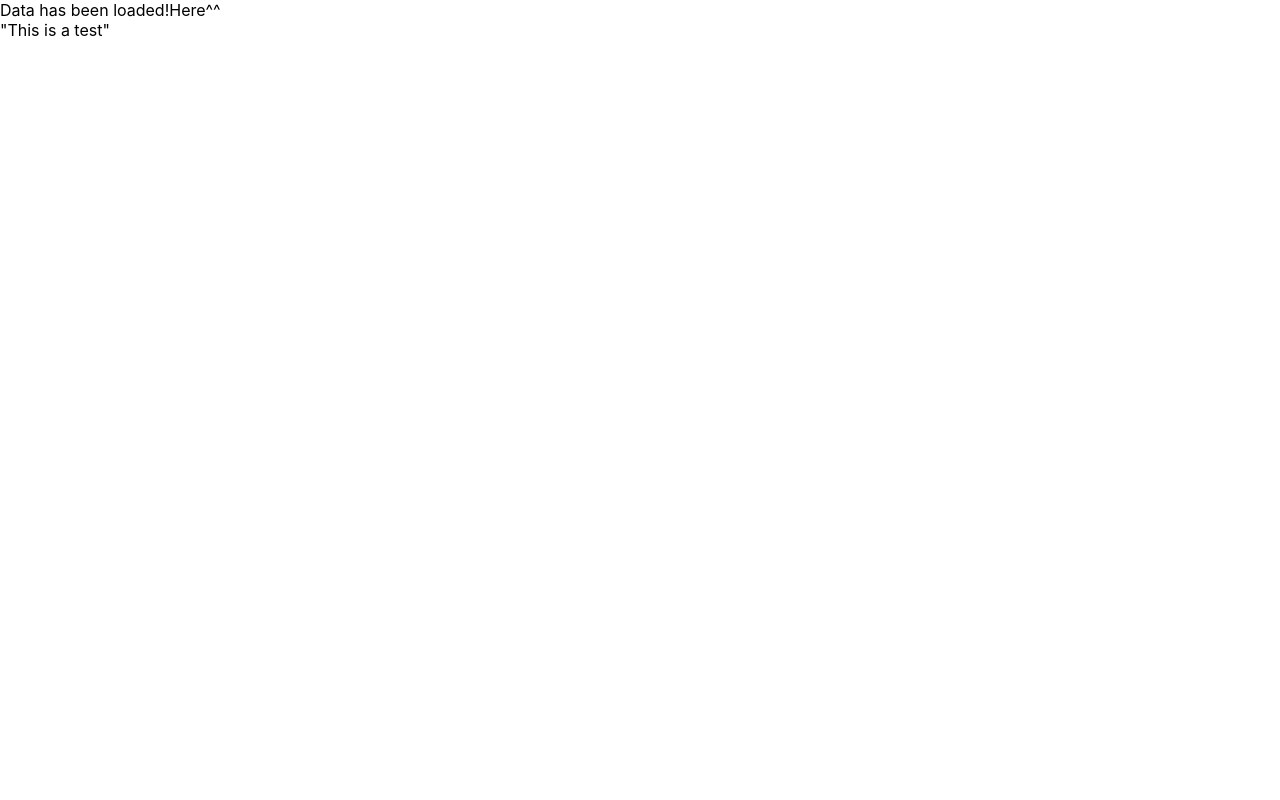
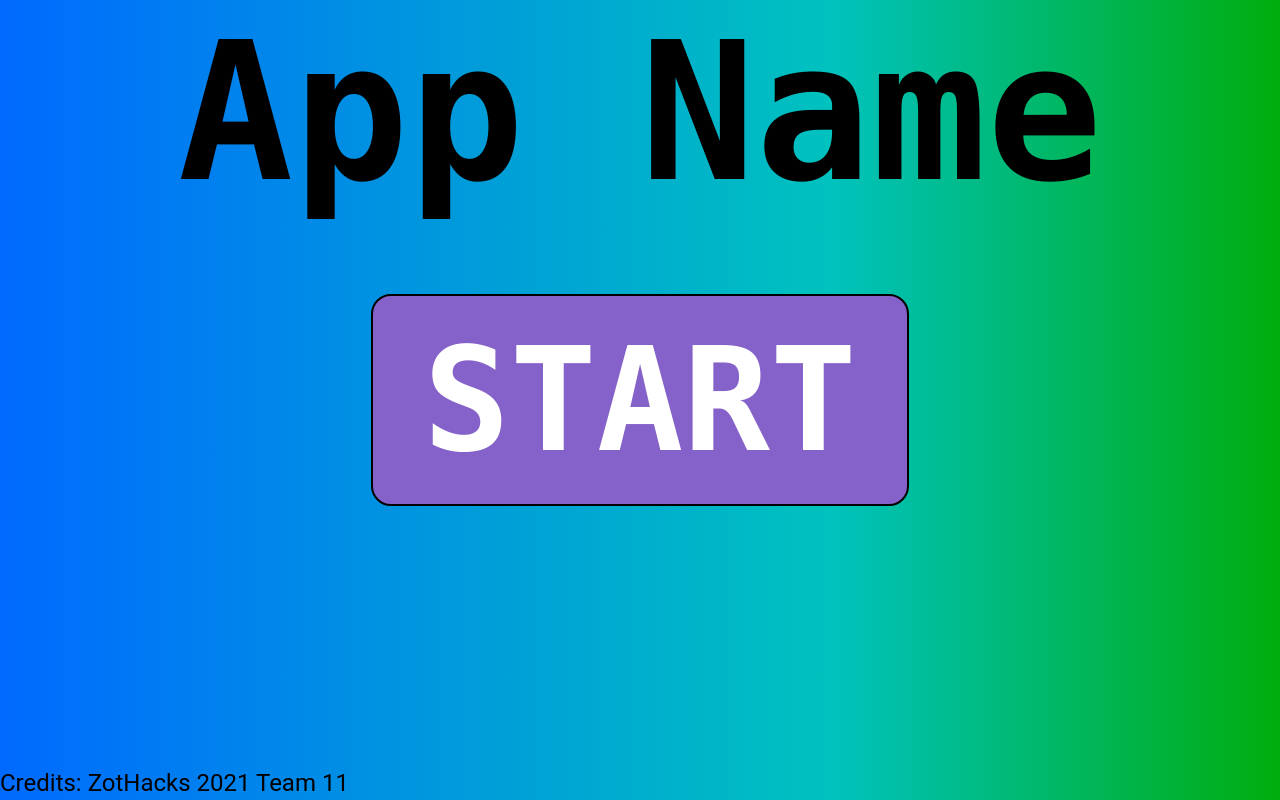
Before and after one commit to JakeGerber/ZotHacks2021, a React (Create React App) app in the folder zothacks-2021/: page / in a window 1280 px wide. Built offline with nearby package versions, Linux system fonts and the light colour scheme; no server answers.

Commit message:
start screen done

```diff
--- a/zothacks-2021/public/index.html
+++ b/zothacks-2021/public/index.html
@@ -24,7 +24,7 @@
       work correctly both with client-side routing and a non-root public URL.
       Learn how to configure a non-root public URL by running `npm run build`.
     -->
-    <title>React App</title>
+    <title>App Name</title>
   </head>
   <body>
     <noscript>You need to enable JavaScript to run this app.</noscript>
--- a/zothacks-2021/src/App.css
+++ b/zothacks-2021/src/App.css
@@ -1,3 +1,15 @@
+body {
+  background: rgb(0,106,255);
+  background: linear-gradient(90deg, rgba(0,106,255,1) 0%, rgba(0,194,190,1) 65%, rgba(0,173,13,1) 100%);
+  margin: 0;
+  font-family: -apple-system, BlinkMacSystemFont, 'Segoe UI', 'Roboto', 'Oxygen',
+    'Ubuntu', 'Cantarell', 'Fira Sans', 'Droid Sans', 'Helvetica Neue',
+    sans-serif;
+  -webkit-font-smoothing: antialiased;
+  -moz-osx-font-smoothing: grayscale;
+
+}
+
 .App {
   text-align: center;
 }
@@ -36,3 +48,20 @@
     transform: rotate(360deg);
   }
 }
+
+.Credits{
+  position: fixed;
+  bottom: 0;
+  width: 100%;
+  height: auto;
+  left: 0;
+
+  font-family: Roboto;
+  font-style: normal;
+  font-weight: normal;
+  font-size: 24px;
+  line-height: 33px;
+
+  color: #000000;
+
+}
--- a/zothacks-2021/src/App.js
+++ b/zothacks-2021/src/App.js
@@ -1,4 +1,5 @@
 import React, { Component } from 'react';
+import './App.css';
 
 class App extends Component {
 
@@ -24,12 +25,7 @@ class App extends Component {
 
 
     return (
-      <div classname = "App">
-        Data has been loaded!
-        {this.state.items.cell}
-        Here^^
-
-      </div>
+      <div className = "Credits">Credits: ZotHacks 2021 Team 11</div>
     );
   }
 }
--- a/zothacks-2021/src/index.css
+++ b/zothacks-2021/src/index.css
@@ -1,13 +1,52 @@
-body {
-  margin: 0;
-  font-family: -apple-system, BlinkMacSystemFont, 'Segoe UI', 'Roboto', 'Oxygen',
-    'Ubuntu', 'Cantarell', 'Fira Sans', 'Droid Sans', 'Helvetica Neue',
-    sans-serif;
-  -webkit-font-smoothing: antialiased;
-  -moz-osx-font-smoothing: grayscale;
+
+
+code {
+  font-family: source-code-pro, Menlo, Monaco, Consolas, 'Roboto', 'Courier New',
+    monospace;
 }
 
-code {
-  font-family: source-code-pro, Menlo, Monaco, Consolas, 'Courier New',
-    monospace;
+.gametitle{
+  position: auto;
+  width: 100%;
+  height: auto;
+  left: calc(50% - 1182px/2);
+  top: calc(50% - 308px/2 - 193px);
+
+  font-family: Menlo;
+  font-style: normal;
+  font-weight: bold;
+  font-size: 192px;
+  line-height: 225px;
+  text-align: center;
+
+  color: #000000;
+
 }
+
+.gamestart{
+  text-align: center;
+  background-color: #8561CA;
+  color: white;
+  font-family: Monaco;
+  font-style: normal;
+  font-weight: bold;
+  position: absolute;
+  top: 50%;
+  -ms-transform: translateY(-50%);
+  transform: translateY(-50%);
+  font-size: 144px;
+  padding: 20px 50px;
+  border: 2px solid #000000;
+  border-radius: 20px;
+}
+
+.gamestart:hover {
+  background-color: #AA69FC;
+  color: black;
+}
+
+.buttonbox{
+  display: flex;
+  align-items: center;
+  justify-content: center;
+}
--- a/zothacks-2021/src/index.js
+++ b/zothacks-2021/src/index.js
@@ -7,9 +7,13 @@ import reportWebVitals from './reportWebVitals';
 ReactDOM.render(
   <React.StrictMode>
     <App />
-    <div>
-      "This is a test"
+    <div className = "gametitle">
+      App Name
     </div>
+    <div className="buttonbox">
+    <button className="gamestart">START</button>
+    </div>
+
   </React.StrictMode>,
   document.getElementById('root')
 );
```
Also changed, not shown: 2 other files (tests, documents, lock files or other folders).
